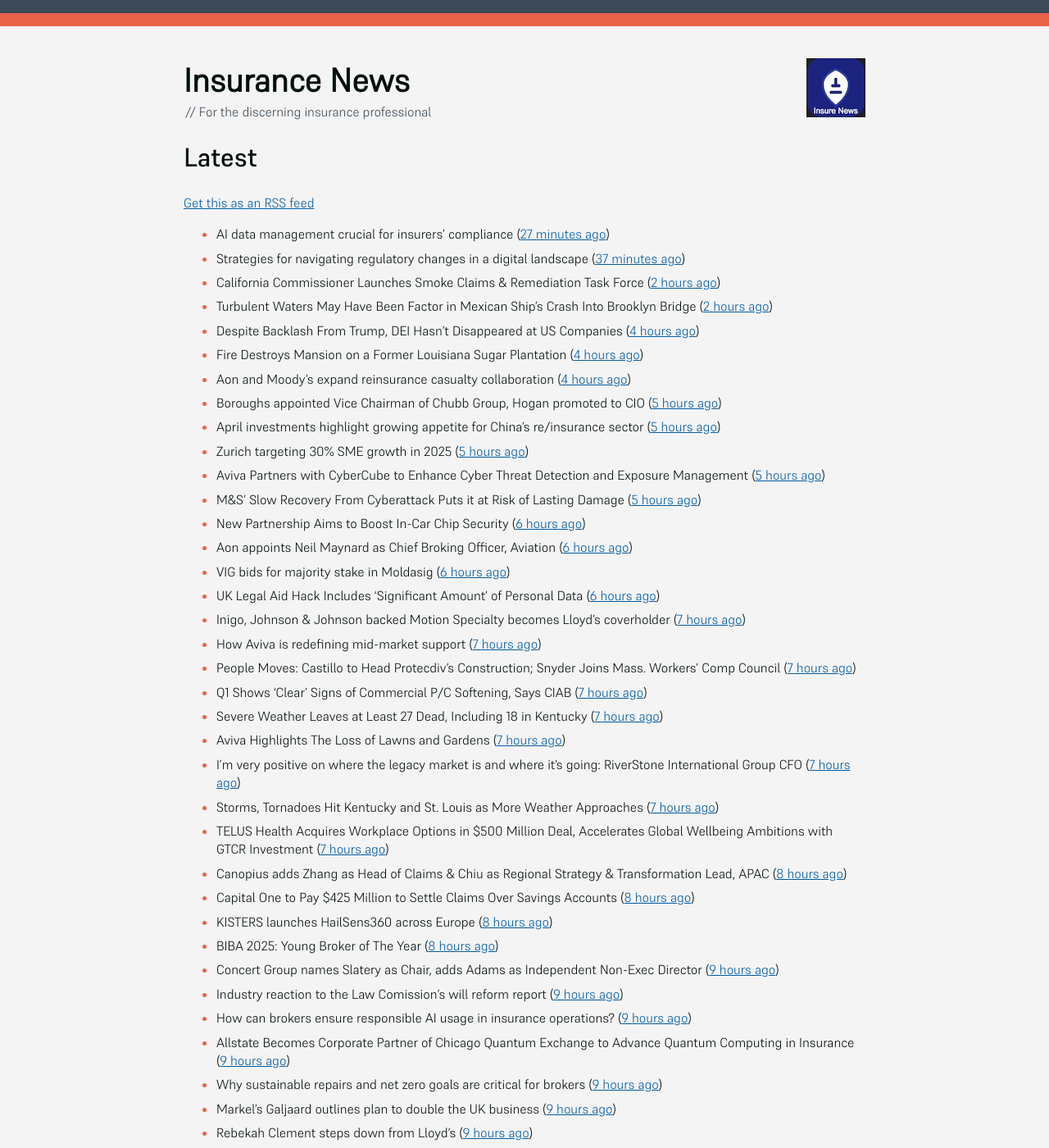
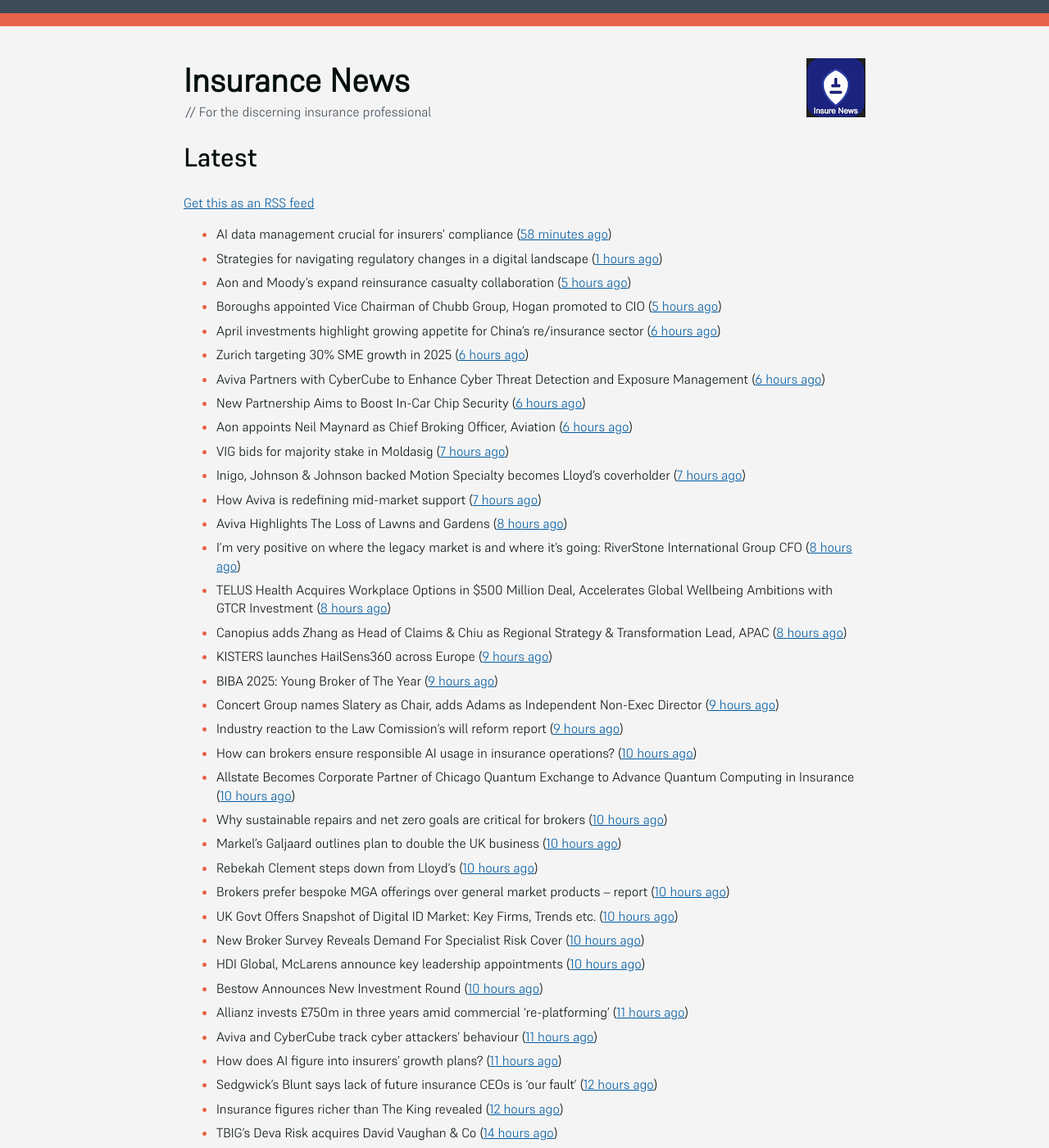
Before and after one commit to mat-0/feeds.thechels.uk, a Jekyll site: the page built from index.md, in a window 1280 px wide and 1400 px high. Shown: the whole window at 82% size. Built offline with Jekyll 4.4.1, drawn with Linux system fonts in a browser that asks for light colours; some of the changed text lies outside the part shown.

Commit message:
New Feed

```diff
--- a/index.md
+++ b/index.md
@@ -8,72 +8,47 @@ description: Latest Updates
 [Get this as an RSS feed](/feed.rss)
 
 <!-- news_marker starts -->
-- AI data management crucial for insurers' compliance ([27 minutes ago](https://www.dig-in.com/news/ai-data-management-crucial-for-insurers-compliance))
-- Strategies for navigating regulatory changes in a digital landscape ([37 minutes ago](https://www.dig-in.com/opinion/strategies-for-navigating-federal-and-state-regulations))
-- California Commissioner Launches Smoke Claims & Remediation Task Force ([2 hours ago](https://www.insurancejournal.com/news/west/2025/05/19/824395.htm))
-- Turbulent Waters May Have Been Factor in Mexican Ship’s Crash Into Brooklyn Bridge ([2 hours ago](https://www.insurancejournal.com/news/east/2025/05/19/824334.htm))
-- Despite Backlash From Trump, DEI Hasn’t Disappeared at US Companies ([4 hours ago](https://www.insurancejournal.com/news/national/2025/05/19/824379.htm))
-- Fire Destroys Mansion on a Former Louisiana Sugar Plantation ([4 hours ago](https://www.insurancejournal.com/news/southcentral/2025/05/19/824378.htm))
-- Aon and Moody’s expand reinsurance casualty collaboration ([4 hours ago](https://www.reinsurancene.ws/aon-and-moodys-expand-reinsurance-casualty-collaboration/))
+- AI data management crucial for insurers' compliance ([58 minutes ago](https://www.dig-in.com/news/ai-data-management-crucial-for-insurers-compliance))
+- Strategies for navigating regulatory changes in a digital landscape ([1 hours ago](https://www.dig-in.com/opinion/strategies-for-navigating-federal-and-state-regulations))
+- Aon and Moody’s expand reinsurance casualty collaboration ([5 hours ago](https://www.reinsurancene.ws/aon-and-moodys-expand-reinsurance-casualty-collaboration/))
 - Boroughs appointed Vice Chairman of Chubb Group, Hogan promoted to CIO ([5 hours ago](https://www.reinsurancene.ws/boroughs-appointed-vice-chairman-of-chubb-group-hogan-promoted-to-cio/))
-- April investments highlight growing appetite for China’s re/insurance sector ([5 hours ago](https://www.reinsurancene.ws/april-investments-highlight-growing-appetite-for-chinas-re-insurance-sector/))
-- Zurich targeting 30% SME growth in 2025 ([5 hours ago](https://www.postonline.co.uk/news/7957779/zurich-targeting-30-sme-growth-in-2025))
-- Aviva Partners with CyberCube to Enhance Cyber Threat Detection and Exposure Management ([5 hours ago](https://www.insurtechinsights.com/aviva-partners-with-cybercube-to-enhance-cyber-threat-detection-and-exposure-management/))
-- M&S’ Slow Recovery From Cyberattack Puts it at Risk of Lasting Damage ([5 hours ago](https://www.insurancejournal.com/news/international/2025/05/19/824356.htm))
+- April investments highlight growing appetite for China’s re/insurance sector ([6 hours ago](https://www.reinsurancene.ws/april-investments-highlight-growing-appetite-for-chinas-re-insurance-sector/))
+- Zurich targeting 30% SME growth in 2025 ([6 hours ago](https://www.postonline.co.uk/news/7957779/zurich-targeting-30-sme-growth-in-2025))
+- Aviva Partners with CyberCube to Enhance Cyber Threat Detection and Exposure Management ([6 hours ago](https://www.insurtechinsights.com/aviva-partners-with-cybercube-to-enhance-cyber-threat-detection-and-exposure-management/))
 - New Partnership Aims to Boost In-Car Chip Security ([6 hours ago](https://insurance-edge.net/2025/05/19/new-partnership-aims-to-boost-in-car-chip-security/))
 - Aon appoints Neil Maynard as Chief Broking Officer, Aviation ([6 hours ago](https://www.reinsurancene.ws/aon-appoints-neil-maynard-as-chief-broking-officer-aviation/))
-- VIG bids for majority stake in Moldasig ([6 hours ago](https://www.reinsurancene.ws/vig-bids-for-majority-stake-in-moldasig/))
-- UK Legal Aid Hack Includes ‘Significant Amount’ of Personal Data ([6 hours ago](https://www.insurancejournal.com/news/international/2025/05/19/824353.htm))
+- VIG bids for majority stake in Moldasig ([7 hours ago](https://www.reinsurancene.ws/vig-bids-for-majority-stake-in-moldasig/))
 - Inigo, Johnson & Johnson backed Motion Specialty becomes Lloyd’s coverholder ([7 hours ago](https://www.reinsurancene.ws/inigo-johnson-johnson-backed-motion-specialty-becomes-lloyds-coverholder/))
 - How Aviva is redefining mid-market support ([7 hours ago](https://www.insurancebusinessmag.com/uk/news/breaking-news/how-aviva-is-redefining-midmarket-support-535375.aspx))
-- People Moves: Castillo to Head Protecdiv’s Construction; Snyder Joins Mass. Workers’ Comp Council ([7 hours ago](https://www.insurancejournal.com/news/east/2025/05/19/823716.htm))
-- Q1 Shows ‘Clear’ Signs of Commercial P/C Softening, Says CIAB ([7 hours ago](https://www.insurancejournal.com/news/national/2025/05/19/824328.htm))
-- Severe Weather Leaves at Least 27 Dead, Including 18 in Kentucky ([7 hours ago](https://www.insurancejournal.com/news/southeast/2025/05/19/824341.htm))
-- Aviva Highlights The Loss of Lawns and Gardens ([7 hours ago](https://insurance-edge.net/2025/05/19/aviva-highlights-the-loss-of-lawns-and-gardens/))
-- I’m very positive on where the legacy market is and where it’s going: RiverStone International Group CFO ([7 hours ago](https://www.reinsurancene.ws/im-very-positive-on-where-the-legacy-market-is-and-where-its-going-riverstone-international-group-cfo/))
-- Storms, Tornadoes Hit Kentucky and St. Louis as More Weather Approaches ([7 hours ago](https://www.insurancejournal.com/news/southeast/2025/05/19/824329.htm))
-- TELUS Health Acquires Workplace Options in $500 Million Deal, Accelerates Global Wellbeing Ambitions with GTCR Investment ([7 hours ago](https://www.insurtechinsights.com/telus-health-acquires-workplace-options-in-500-million-deal-accelerates-global-wellbeing-ambitions-with-gtcr-investment/))
+- Aviva Highlights The Loss of Lawns and Gardens ([8 hours ago](https://insurance-edge.net/2025/05/19/aviva-highlights-the-loss-of-lawns-and-gardens/))
+- I’m very positive on where the legacy market is and where it’s going: RiverStone International Group CFO ([8 hours ago](https://www.reinsurancene.ws/im-very-positive-on-where-the-legacy-market-is-and-where-its-going-riverstone-international-group-cfo/))
+- TELUS Health Acquires Workplace Options in $500 Million Deal, Accelerates Global Wellbeing Ambitions with GTCR Investment ([8 hours ago](https://www.insurtechinsights.com/telus-health-acquires-workplace-options-in-500-million-deal-accelerates-global-wellbeing-ambitions-with-gtcr-investment/))
 - Canopius adds Zhang as Head of Claims & Chiu as Regional Strategy & Transformation Lead, APAC ([8 hours ago](https://www.reinsurancene.ws/canopius-adds-zhang-as-head-of-claims-chiu-as-regional-strategy-transformation-lead-apac/))
-- Capital One to Pay $425 Million to Settle Claims Over Savings Accounts ([8 hours ago](https://www.insurancejournal.com/news/east/2025/05/19/824323.htm))
-- KISTERS launches HailSens360 across Europe ([8 hours ago](https://www.reinsurancene.ws/kisters-launches-hailsens360-across-europe/))
-- BIBA 2025: Young Broker of The Year ([8 hours ago](https://insurance-edge.net/2025/05/19/biba-2025-young-broker-of-the-year/))
+- KISTERS launches HailSens360 across Europe ([9 hours ago](https://www.reinsurancene.ws/kisters-launches-hailsens360-across-europe/))
+- BIBA 2025: Young Broker of The Year ([9 hours ago](https://insurance-edge.net/2025/05/19/biba-2025-young-broker-of-the-year/))
 - Concert Group names Slatery as Chair, adds Adams as Independent Non-Exec Director ([9 hours ago](https://www.reinsurancene.ws/concert-group-names-slatery-as-chair-adds-adams-as-independent-non-exec-director/))
 - Industry reaction to the Law Comission’s will reform report ([9 hours ago](https://ifamagazine.com/industry-reaction-to-the-law-comissions-will-reform-report/))
-- How can brokers ensure responsible AI usage in insurance operations? ([9 hours ago](https://www.insurancebusinessmag.com/uk/news/technology/how-can-brokers-ensure-responsible-ai-usage-in-insurance-operations-536137.aspx))
-- Allstate Becomes Corporate Partner of Chicago Quantum Exchange to Advance Quantum Computing in Insurance ([9 hours ago](https://www.insurtechinsights.com/allstate-becomes-corporate-partner-of-chicago-quantum-exchange-to-advance-quantum-computing-in-insurance/))
-- Why sustainable repairs and net zero goals are critical for brokers ([9 hours ago](https://www.insurancebusinessmag.com/uk/news/environmental/why-sustainable-repairs-and-net-zero-goals-are-critical-for-brokers-536136.aspx))
-- Markel’s Galjaard outlines plan to double the UK business ([9 hours ago](https://www.postonline.co.uk/news/7957775/markels-galjaard-outlines-plan-to-double-the-uk-business))
-- Rebekah Clement steps down from Lloyd's ([9 hours ago](https://www.insurancebusinessmag.com/uk/news/breaking-news/rebekah-clement-steps-down-from-lloyds-536135.aspx))
-- Brokers prefer bespoke MGA offerings over general market products – report ([9 hours ago](https://www.insurancebusinessmag.com/uk/news/breaking-news/brokers-prefer-bespoke-mga-offerings-over-general-market-products--report-536134.aspx))
-- UK Govt Offers Snapshot of Digital ID Market: Key Firms, Trends etc. ([9 hours ago](https://insurance-edge.net/2025/05/19/uk-govt-offers-snapshot-of-digital-id-market-key-firms-trends-etc/))
-- New Broker Survey Reveals Demand For Specialist Risk Cover ([9 hours ago](https://insurance-edge.net/2025/05/19/new-broker-survey-reveals-demand-for-specialist-risk-cover/))
-- HDI Global, McLarens announce key leadership appointments ([9 hours ago](https://www.insurancebusinessmag.com/uk/news/breaking-news/hdi-global-mclarens-announce-key-leadership-appointments-536132.aspx))
+- How can brokers ensure responsible AI usage in insurance operations? ([10 hours ago](https://www.insurancebusinessmag.com/uk/news/technology/how-can-brokers-ensure-responsible-ai-usage-in-insurance-operations-536137.aspx))
+- Allstate Becomes Corporate Partner of Chicago Quantum Exchange to Advance Quantum Computing in Insurance ([10 hours ago](https://www.insurtechinsights.com/allstate-becomes-corporate-partner-of-chicago-quantum-exchange-to-advance-quantum-computing-in-insurance/))
+- Why sustainable repairs and net zero goals are critical for brokers ([10 hours ago](https://www.insurancebusinessmag.com/uk/news/environmental/why-sustainable-repairs-and-net-zero-goals-are-critical-for-brokers-536136.aspx))
+- Markel’s Galjaard outlines plan to double the UK business ([10 hours ago](https://www.postonline.co.uk/news/7957775/markels-galjaard-outlines-plan-to-double-the-uk-business))
+- Rebekah Clement steps down from Lloyd's ([10 hours ago](https://www.insurancebusinessmag.com/uk/news/breaking-news/rebekah-clement-steps-down-from-lloyds-536135.aspx))
+- Brokers prefer bespoke MGA offerings over general market products – report ([10 hours ago](https://www.insurancebusinessmag.com/uk/news/breaking-news/brokers-prefer-bespoke-mga-offerings-over-general-market-products--report-536134.aspx))
+- UK Govt Offers Snapshot of Digital ID Market: Key Firms, Trends etc. ([10 hours ago](https://insurance-edge.net/2025/05/19/uk-govt-offers-snapshot-of-digital-id-market-key-firms-trends-etc/))
+- New Broker Survey Reveals Demand For Specialist Risk Cover ([10 hours ago](https://insurance-edge.net/2025/05/19/new-broker-survey-reveals-demand-for-specialist-risk-cover/))
+- HDI Global, McLarens announce key leadership appointments ([10 hours ago](https://www.insurancebusinessmag.com/uk/news/breaking-news/hdi-global-mclarens-announce-key-leadership-appointments-536132.aspx))
 - Bestow Announces New Investment Round ([10 hours ago](https://insurance-edge.net/2025/05/19/bestow-announces-new-investment-round/))
-- Allianz invests £750m in three years amid commercial ‘re-platforming’ ([10 hours ago](https://www.postonline.co.uk/news/7957771/allianz-invests-ps750m-in-three-years-amid-commercial-replatforming))
-- Aviva and CyberCube track cyber attackers’ behaviour ([10 hours ago](https://www.postonline.co.uk/news/7957778/aviva-and-cybercube-track-cyber-attackers-behaviour))
+- Allianz invests £750m in three years amid commercial ‘re-platforming’ ([11 hours ago](https://www.postonline.co.uk/news/7957771/allianz-invests-ps750m-in-three-years-amid-commercial-replatforming))
+- Aviva and CyberCube track cyber attackers’ behaviour ([11 hours ago](https://www.postonline.co.uk/news/7957778/aviva-and-cybercube-track-cyber-attackers-behaviour))
 - How does AI figure into insurers' growth plans? ([11 hours ago](https://www.dig-in.com/list/how-does-ai-figure-into-insurers-growth-plans))
-- EnergyAustralia Apologizes to Customers After Greenwashing Case ([11 hours ago](https://www.insurancejournal.com/news/international/2025/05/19/824194.htm))
-- Sedgwick’s Blunt says lack of future insurance CEOs is ‘our fault’ ([11 hours ago](https://www.postonline.co.uk/news/7957772/sedgwicks-blunt-says-lack-of-future-insurance-ceos-is-our-fault))
-- UK’s Anglian Water Fined £1.4 Million Over Drinking Water Failures ([12 hours ago](https://www.insurancejournal.com/news/international/2025/05/19/824185.htm))
+- Sedgwick’s Blunt says lack of future insurance CEOs is ‘our fault’ ([12 hours ago](https://www.postonline.co.uk/news/7957772/sedgwicks-blunt-says-lack-of-future-insurance-ceos-is-our-fault))
 - Insurance figures richer than The King revealed ([12 hours ago](https://www.postonline.co.uk/news/7957777/insurance-figures-richer-than-the-king-revealed))
-- Crypto High-Rollers Go Big on Bodyguards to Deter Kidnappers ([12 hours ago](https://www.insurancejournal.com/news/international/2025/05/19/824178.htm))
-- Estonia Says Russia Detained Tanker in Baltic Sea ([13 hours ago](https://www.insurancejournal.com/news/international/2025/05/19/824175.htm))
 - TBIG's Deva Risk acquires David Vaughan & Co ([14 hours ago](https://www.insurancebusinessmag.com/uk/news/breaking-news/tbigs-deva-risk-acquires-david-vaughan-and-co-536120.aspx))
 - Rising gold prices – experts urge homeowners to check insurance ([14 hours ago](https://www.insurancebusinessmag.com/uk/news/property-insurance/rising-gold-prices--experts-urge-homeowners-to-check-insurance-536119.aspx))
 - Motor insurance premiums rise again amid personal injury guidelines ([14 hours ago](https://www.insurancebusinessmag.com/uk/news/auto-motor/motor-insurance-premiums-rise-again-amid-personal-injury-guidelines-536118.aspx))
 - West of England P&I Club sees combined ratio sink ([14 hours ago](https://www.insurancebusinessmag.com/uk/news/marine/west-of-england-pandi-club-sees-combined-ratio-sink-536117.aspx))
-- Captives to Remain Viable as Market Softens: RIMS Panel ([14 hours ago](https://www.insurancejournal.com/news/national/2025/05/19/823940.htm))
-- Texas Stock Exchange CEO Sees State Muscling In on NYC, Delaware ([14 hours ago](https://www.insurancejournal.com/news/southcentral/2025/05/19/824129.htm))
-- Sedgwick: Number of Recalled Products in US Rose 25% in First Quarter ([15 hours ago](https://www.insurancejournal.com/news/national/2025/05/19/824155.htm))
-- Complaints About Florida Insurers Have More Than Doubled in 5 Years, or Have They? ([15 hours ago](https://www.insurancejournal.com/news/southeast/2025/05/19/824138.htm))
-- Maine Lawmakers Thwart Move to Allow Mennonites to Self-Insure ([15 hours ago](https://www.insurancejournal.com/news/east/2025/05/19/824161.htm))
-- Washington Roofing Company Fined $300K After Worker Falls From Roof ([15 hours ago](https://www.insurancejournal.com/news/west/2025/05/19/823964.htm))
-- Judge Scraps LA Sparks Player’s WNBA Suit; Can Pursue Claim Against Las Vegas Aces ([15 hours ago](https://www.insurancejournal.com/news/west/2025/05/19/824106.htm))
-- Diary of an Insurer: Gallagher’s Ayshea King ([15 hours ago](https://www.postonline.co.uk/broker/7957466/diary-of-an-insurer-gallaghers-ayshea-king))
-- Claims service improves but regional delivery varies ([15 hours ago](https://www.postonline.co.uk/claims/7957673/claims-service-improves-but-regional-delivery-varies))
-- Pairing Parametric and Standard Insurance Will Become More Common: East Carolina University Students ([20 hours ago](https://www.insurancejournal.com/magazines/mag-features/2025/05/19/823760.htm))
-- Distracted Drivers Are Overconfident; 20% Still Texting While Driving ([20 hours ago](https://www.insurancejournal.com/magazines/mag-features/2025/05/19/823759.htm))
-- Trouble Brewing? 6 New Risks for Winery and Brewery Clients ([20 hours ago](https://www.insurancejournal.com/magazines/mag-features/2025/05/19/823758.htm))
+- Diary of an Insurer: Gallagher’s Ayshea King ([16 hours ago](https://www.postonline.co.uk/broker/7957466/diary-of-an-insurer-gallaghers-ayshea-king))
+- Claims service improves but regional delivery varies ([16 hours ago](https://www.postonline.co.uk/claims/7957673/claims-service-improves-but-regional-delivery-varies))
 - How IoT complements Plymouth Rock's coverage strategy ([1 days ago](https://www.dig-in.com/news/plymouth-rock-uses-iot-technology-to-manage-risks))
 - Independent agents need data support to use agentic AI ([1 days ago](https://www.dig-in.com/news/independent-agents-need-data-support-to-use-agentic-ai))
 - Basel Committee resists US pressure to downplay climate risk ([3 days ago](https://www.dig-in.com/articles/basel-committee-resists-us-pressure-to-downplay-climate-risk))
```
